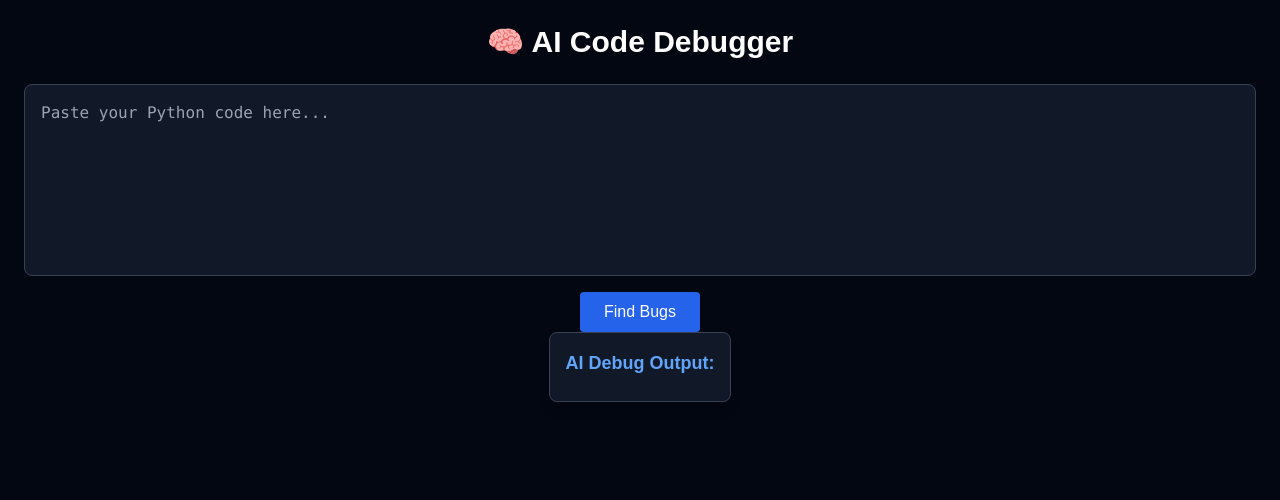
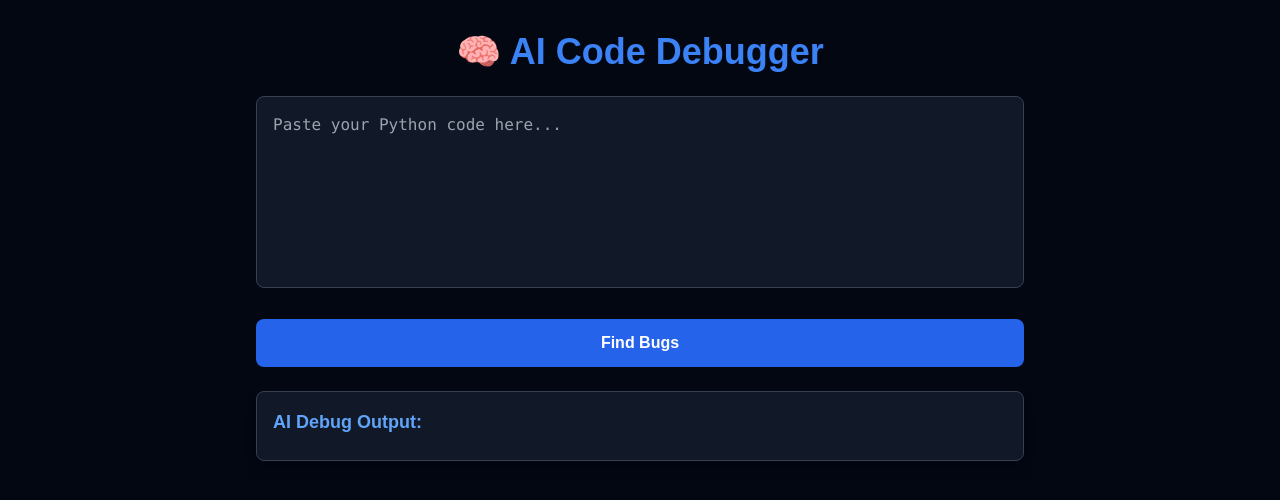
Before and after one commit to nikhxxt/ai-code-debugger, a Next.js app: page / in a window 1280 px wide. Shown: the top 500 px of the page. Built offline with nearby package versions, Linux system fonts and the light colour scheme.

Commit message:
Update page.tsx

```diff
--- a/app/page.tsx
+++ b/app/page.tsx
@@ -53,17 +53,19 @@ export default function Page() {
   };
 
   return (
-    <main className="min-h-screen bg-gray-950 text-white p-6 flex flex-col items-center">
-      <h1 className="text-3xl font-bold mb-6">🧠 AI Code Debugger</h1>
+    <main className="min-h-screen bg-gray-950 text-white px-4 py-8 flex flex-col items-center">
+      <div className="w-full max-w-3xl space-y-6">
+        <h1 className="text-4xl font-bold text-center text-blue-500">🧠 AI Code Debugger</h1>
         <CodeInput value={code} onChange={setCode} />
         <button
           onClick={handleDebug}
           disabled={loading}
-        className="mt-4 px-6 py-2 bg-blue-600 hover:bg-blue-700 rounded text-white disabled:opacity-50"
+          className="w-full py-3 bg-blue-600 hover:bg-blue-700 rounded-lg text-white font-semibold transition disabled:opacity-50"
         >
           {loading ? 'Debugging...' : 'Find Bugs'}
         </button>
         <OutputBox output={output} />
+      </div>
     </main>
   );
 }
```
Lines whose indentation alone changed are shown as unchanged.
